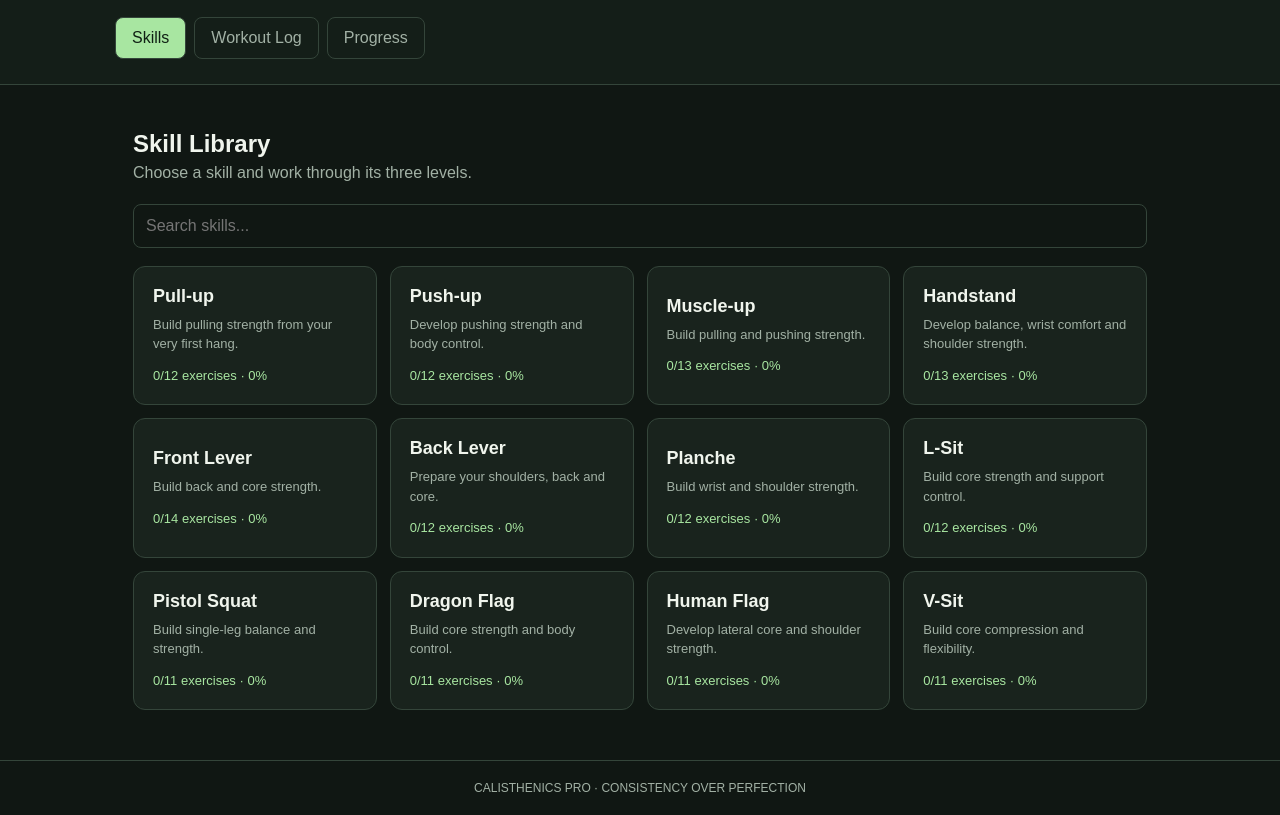
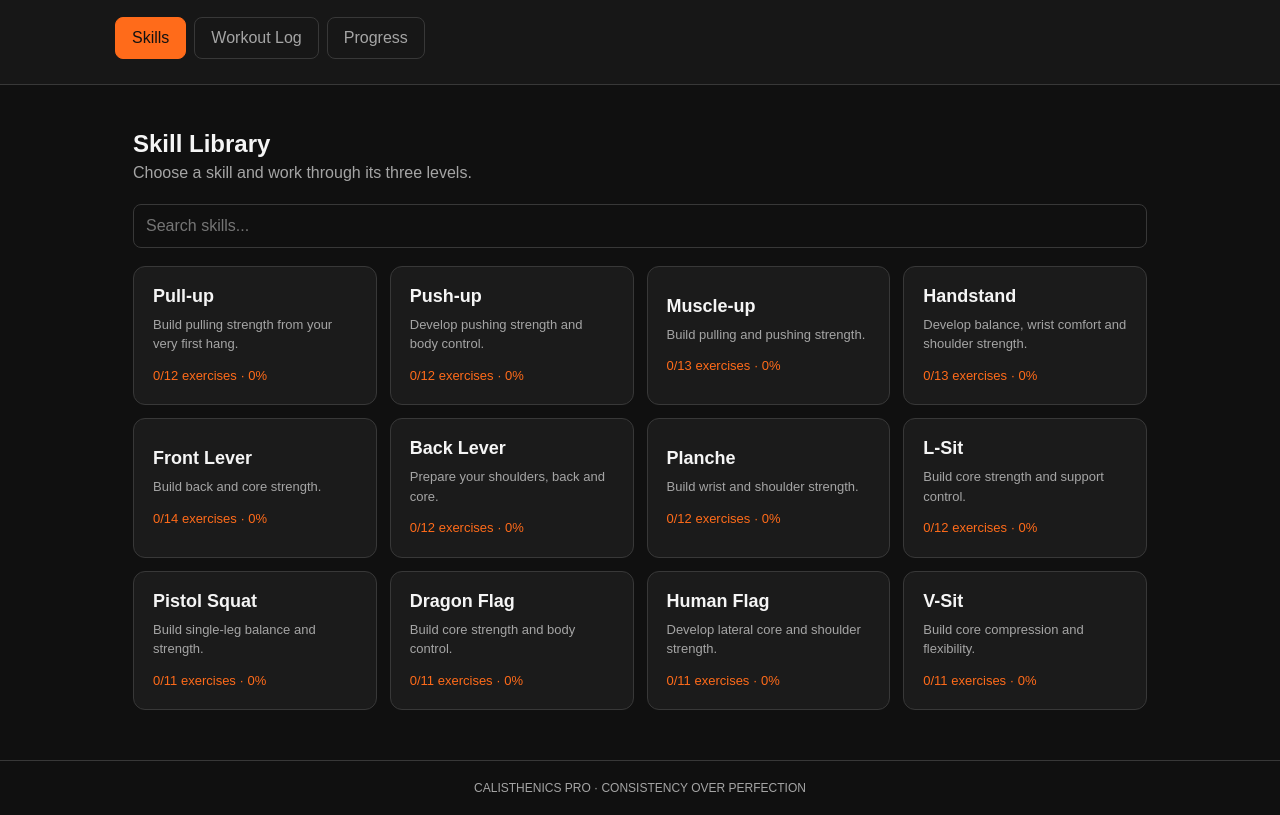
Before and after one commit to wout3096/calisthenics-progression, a plain HTML site: page index.html in a window 1280 px wide. Shown: the part 125-940 px from the top of the page. Drawn offline with Linux system fonts and the light colour scheme.

Commit message:
Update index.html

```diff
--- a/index.html
+++ b/index.html
@@ -4,20 +4,20 @@
 <meta charset="UTF-8">
 <meta name="viewport" content="width=device-width, initial-scale=1">
 <link rel="manifest" href="manifest.json">
-<meta name="theme-color" content="#10251b">
+<meta name="theme-color" content="#111111">
 <title>Calisthenics Pro</title>
 
 <style>
 :root {
-  --bg:#101713;
-  --panel:#19231d;
-  --panel2:#223128;
-  --green:#a8e6a1;
-  --blue:#83c9ff;
-  --purple:#c6a5ff;
-  --text:#f0f5ed;
-  --muted:#a2b1a5;
-  --border:#34453a;
+  --bg:#101010;
+  --panel:#1b1b1b;
+  --panel2:#252525;
+  --green:#ff6b1a;
+  --blue:#ff9b50;
+  --purple:#ffc078;
+  --text:#f5f5f5;
+  --muted:#a5a5a5;
+  --border:#383838;
 }
 
 * { box-sizing:border-box; }
@@ -31,7 +31,7 @@ body {
 
 header {
   padding:25px 18px;
-  background:#141e18;
+  background:#171717;
   border-bottom:1px solid var(--border);
 }
 
@@ -73,7 +73,8 @@ nav button,.secondary {
 
 nav button.active {
   background:var(--green);
-  color:#102014;
+  color:#111111;
+  border-color:var(--green);
 }
 
 main { padding:25px 18px 50px; }
@@ -150,7 +151,7 @@ input,textarea {
 
 .progress-track {
   height:8px;
-  background:#34453a;
+  background:#383838;
   border-radius:20px;
   overflow:hidden;
   margin:12px 0;
@@ -254,7 +255,7 @@ input,textarea {
 
 .primary {
   background:var(--green);
-  color:#102014;
+  color:#111111;
   border:0;
   padding:12px 17px;
   border-radius:8px;
```
